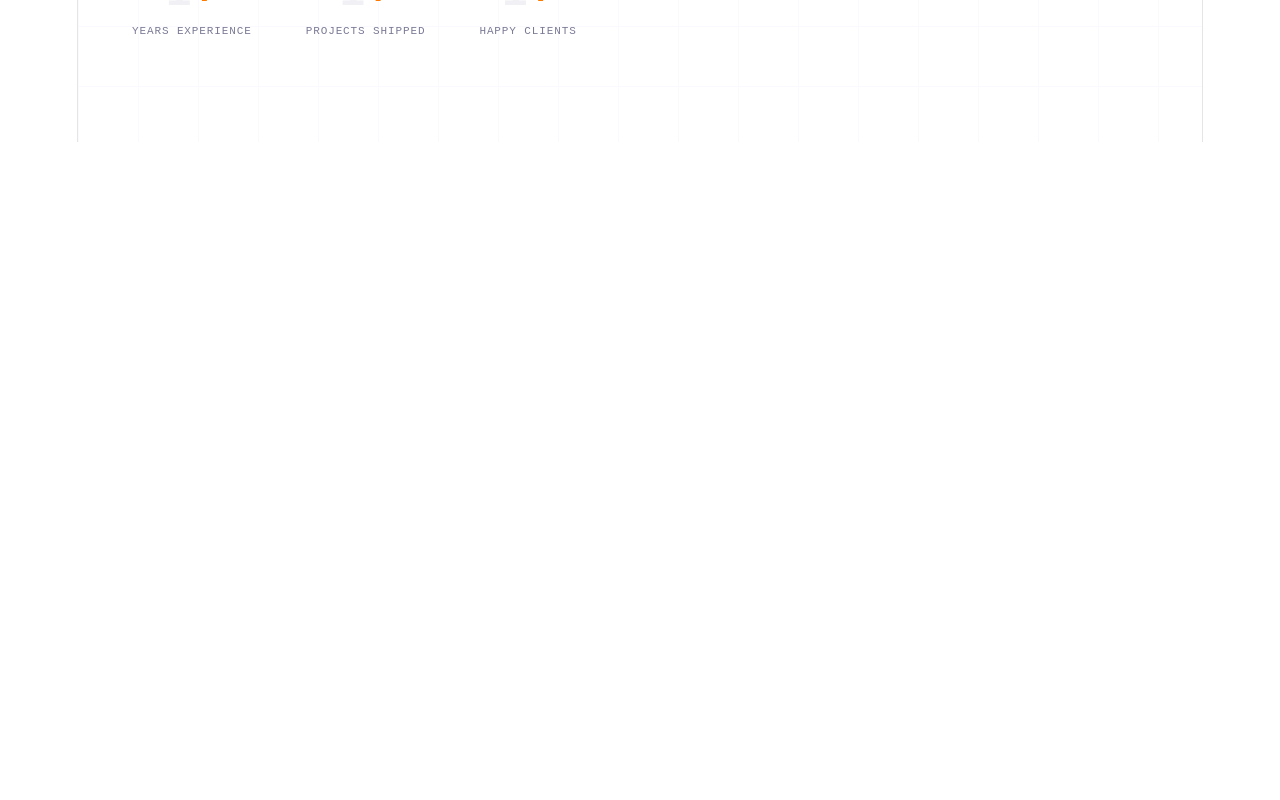
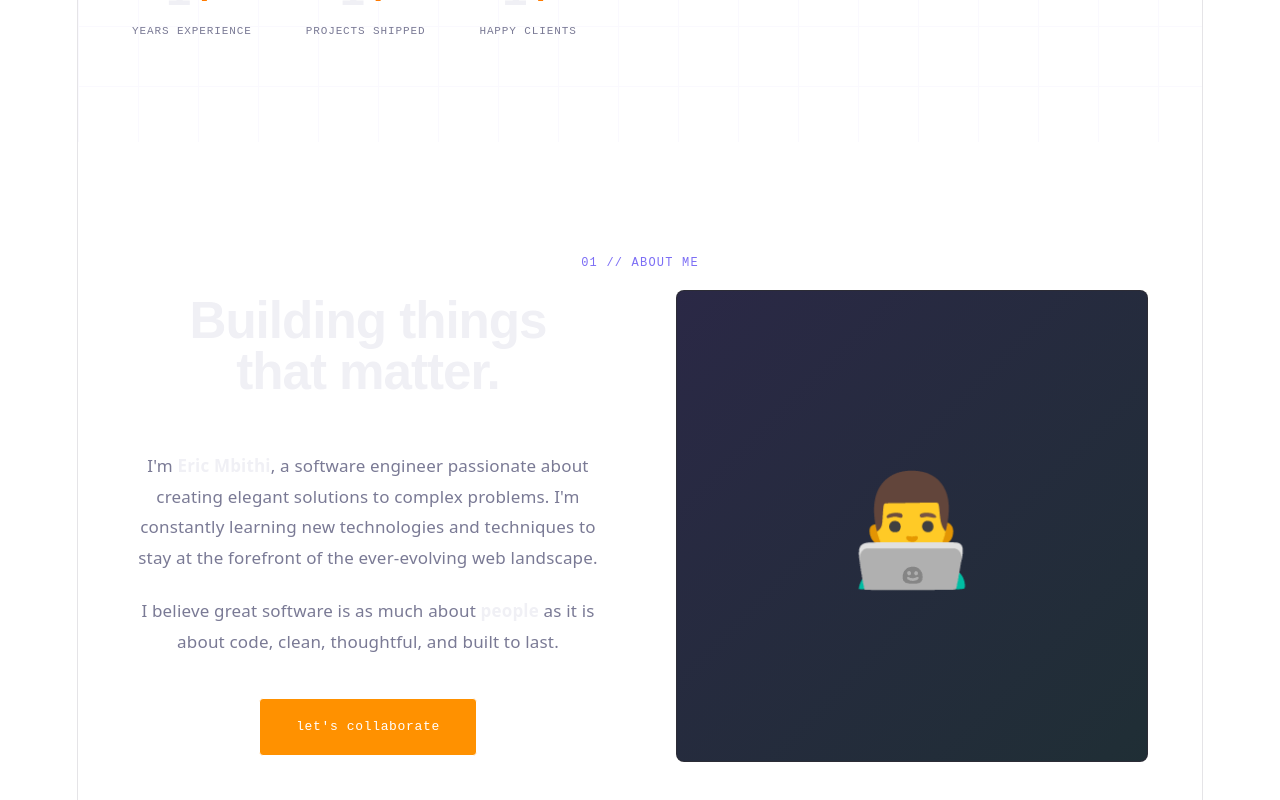
Before and after one commit to erycpc/Personal-Portfolio, a React app in the folder portfolio/: page / in a window 1280 px wide. Shown: the part 874-1674 px from the top of the page. Before the commit the page ends 1016 px from the top, so only its background shows below. Built offline with nearby package versions, Linux system fonts and the light colour scheme; the HTML template or start-up script is replaced by a standard one.

Commit message:
Updated About Component

```diff
--- a/portfolio/src/App.jsx
+++ b/portfolio/src/App.jsx
@@ -1,9 +1,11 @@
 import NavBar from "./components/NavBar"
 import Home from "./components/Home"
+import AboutMe from "./components/AboutMe"
 
 // styles
 import './styles/NavBar.css'
 import './styles/Home.css'
+import './styles/AboutMe.css'
 
 
 
@@ -12,6 +14,7 @@ function App() {
     <>
     <NavBar />
     <Home />
+    <AboutMe />
     </>
   )
 }
--- a/portfolio/src/components/AboutMe.jsx
+++ b/portfolio/src/components/AboutMe.jsx
@@ -1,50 +1,27 @@
 function About() {
   return (
     <section className="about" id="about">
-      <div className="about-inner">
-
+      <p className="section-tag">01 // about me</p>
+      <div className="about-grid">
         <div className="about-text">
-          <p className="section-tag">// about me</p>
           <h2 className="section-title">
-            Building things<br />
-            <span>that matter</span>
+            Building things<br />that matter.
           </h2>
-          <p className="about-body">
-            I'm Eric, a full-stack software engineer based in Nairobi, Kenya.
-            I specialise in building performant web applications and APIs — from
-            slick React frontends to robust Python backends powered by Django and FastAPI.
+          <p>
+            I'm <strong>Eric Mbithi</strong>, a software engineer passionate about
+            creating elegant solutions to complex problems. I'm constantly learning
+            new technologies and techniques to stay at the forefront of the
+            ever-evolving web landscape.
           </p>
-          <p className="about-body">
-            I care deeply about clean architecture, readable code, and shipping products
-            that users actually enjoy. When I'm not coding, you'll find me obsessing over
-            developer tooling or exploring the Nairobi tech scene.
+          <p>
+            I believe great software is as much about <strong>people</strong> as
+            it is about code, clean, thoughtful, and built to last.
           </p>
-
-          <div className="about-details">
-            <div className="detail-row">
-              <span className="detail-key">location</span>
-              <span className="detail-val">Nairobi, Kenya</span>
-            </div>
-            <div className="detail-row">
-              <span className="detail-key">focus</span>
-              <span className="detail-val">Full-stack · Python · APIs</span>
-            </div>
-            <div className="detail-row">
-              <span className="detail-key">available</span>
-              <span className="detail-val">
-                <span className="available-dot" /> open to work
-              </span>
-            </div>
-          </div>
+          <a href="#contact" className="btn btn-primary">let's collaborate</a>
         </div>
-
-        <div className="about-image-wrap">
-          <div className="about-image-box">
-            <img src="public/Screenshot_20260308_230235_Instagram.jpg" alt="Eric Mbithi" />
-          </div>
-          <div className="about-image-accent" />
+        <div className="about-avatar">
+          <span>👨‍💻</span>
         </div>
-
       </div>
     </section>
   );
--- a/portfolio/src/styles/AboutMe.css
+++ b/portfolio/src/styles/AboutMe.css
@@ -1,100 +1,84 @@
 .about {
-  padding: var(--section-pad);
-  max-width: var(--max-w);
-  margin: 0 auto;
+  padding: 6rem 3rem;
 }
 
-.about-inner {
+.section-tag {
+  font-family: 'Space Mono', monospace;
+  font-size: 12px;
+  color: #7c6ef5;
+  letter-spacing: 0.1em;
+  text-transform: uppercase;
+  margin-bottom: 0.75rem;
+}
+
+.section-title {
+  font-family: 'Syne', sans-serif;
+  font-size: clamp(2rem, 4vw, 3.5rem);
+  font-weight: 800;
+  letter-spacing: -0.02em;
+  margin-bottom: 3rem;
+  line-height: 1;
+  color: #f0f0f5;
+}
+
+.about-grid {
   display: grid;
   grid-template-columns: 1fr 1fr;
-  gap: 5rem;
-  align-items: start;
+  gap: 4rem;
+  align-items: center;
 }
 
-.about-body {
-  color: var(--muted);
+.about-text p {
+  color: #7a7a95;
+  font-size: 17px;
+  margin-bottom: 1.25rem;
   line-height: 1.8;
-  margin-bottom: 1rem;
-  max-width: 500px;
 }
 
-.about-details {
-  margin-top: 2.5rem;
-  display: flex;
-  flex-direction: column;
-  gap: 0.75rem;
-  border-left: 2px solid var(--border);
-  padding-left: 1.25rem;
+.about-text p strong {
+  color: #f0f0f5;
+  font-weight: 600;
 }
 
-.detail-row {
-  display: flex;
-  gap: 1.5rem;
-  align-items: center;
-}
-.detail-key {
-  font-family: var(--font-mono);
-  font-size: 11px;
-  color: var(--muted);
-  letter-spacing: 0.06em;
-  min-width: 80px;
-}
-.detail-val {
-  font-size: 14px;
-  color: var(--text);
-  display: flex;
-  align-items: center;
-  gap: 8px;
+.about-text .btn {
+  margin-top: 1rem;
 }
 
-.available-dot {
-  display: inline-block;
-  width: 7px; height: 7px;
-  border-radius: 50%;
-  background: var(--accent);
-  animation: pulse 2s ease-in-out infinite;
-}
-
-.about-image-wrap {
-  position: relative;
-}
-.about-image-box {
-  position: relative;
-  z-index: 1;
-  aspect-ratio: 3/4;
-  max-width: 340px;
-  border: 1px solid var(--border);
-  border-radius: 4px;
-  overflow: hidden;
-}
-.about-image-box img {
-  width: 100%; height: 100%;
-  object-fit: cover;
-  display: block;
-  filter: grayscale(20%);
-  transition: filter 0.3s;
-}
-.about-image-box img:hover { filter: grayscale(0%); }
-
-.about-image-placeholder {
-  width: 100%; height: 100%;
+.about-avatar {
+  aspect-ratio: 1;
+  background: #1c1c27;
+  border: 1px solid rgba(255, 255, 255, 0.07);
+  border-radius: 8px;
   display: flex;
   align-items: center;
   justify-content: center;
-  background: var(--surface);
-  font-size: 3rem;
-  font-weight: 700;
-  letter-spacing: 0.08em;
-  color: var(--muted);
-  font-family: var(--font-mono);
+  font-size: 6rem;
+  position: relative;
+  overflow: hidden;
 }
 
-.about-image-accent {
+.about-avatar::before {
+  content: '';
   position: absolute;
-  top: 16px; left: 16px;
-  right: -16px; bottom: -16px;
-  border: 1px solid var(--accent);
-  border-radius: 4px;
-  opacity: 0.3;
-  z-index: 0;
+  inset: 0;
+  background: linear-gradient(135deg, rgba(124, 110, 245, 0.15), rgba(62, 207, 178, 0.1));
 }
+
+.about-avatar span {
+  position: relative;
+  z-index: 1;
+}
+
+@media (max-width: 768px) {
+  .about {
+    padding: 4rem 1.5rem;
+  }
+
+  .about-grid {
+    grid-template-columns: 1fr;
+  }
+
+  .about-avatar {
+    max-width: 200px;
+  }
+}
```
